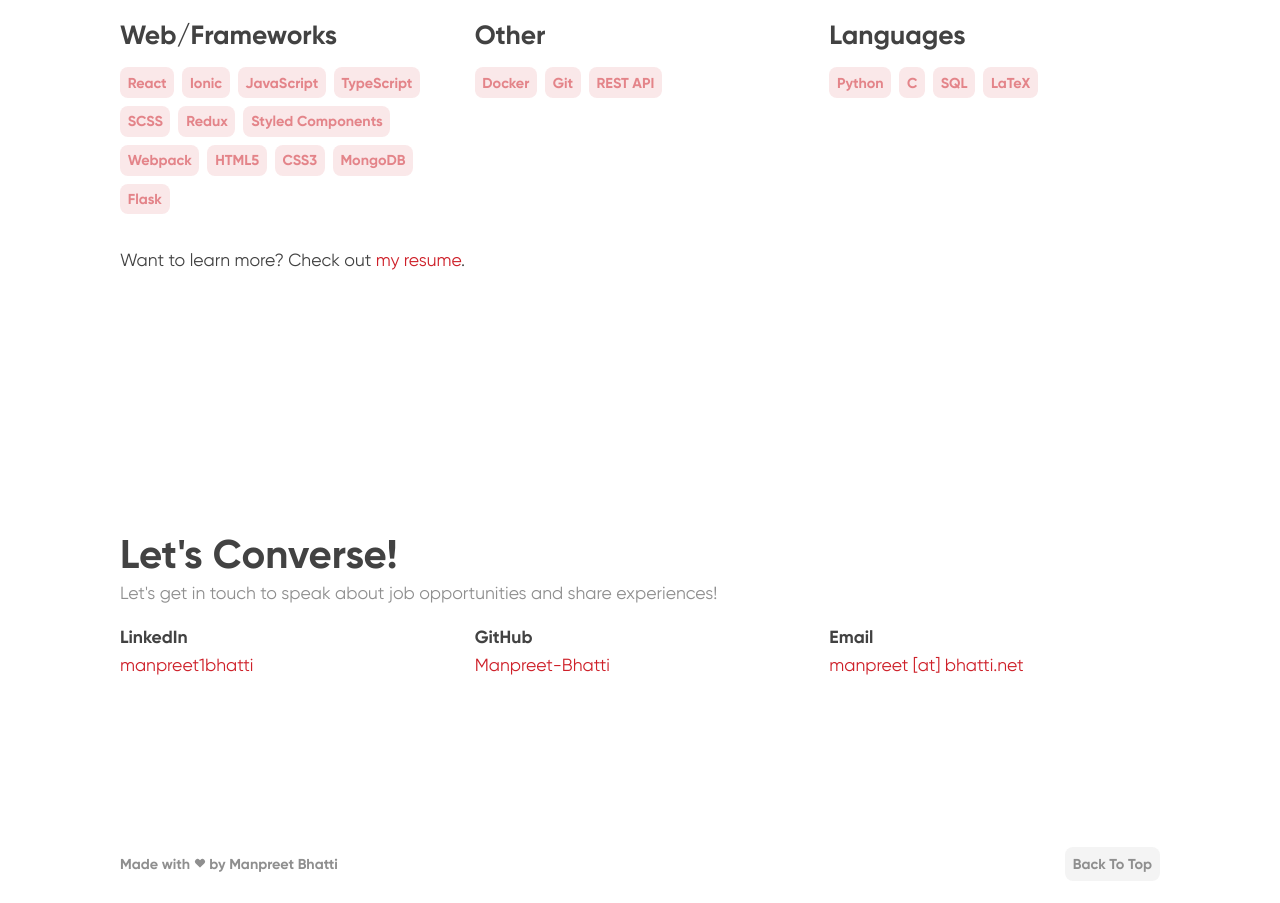
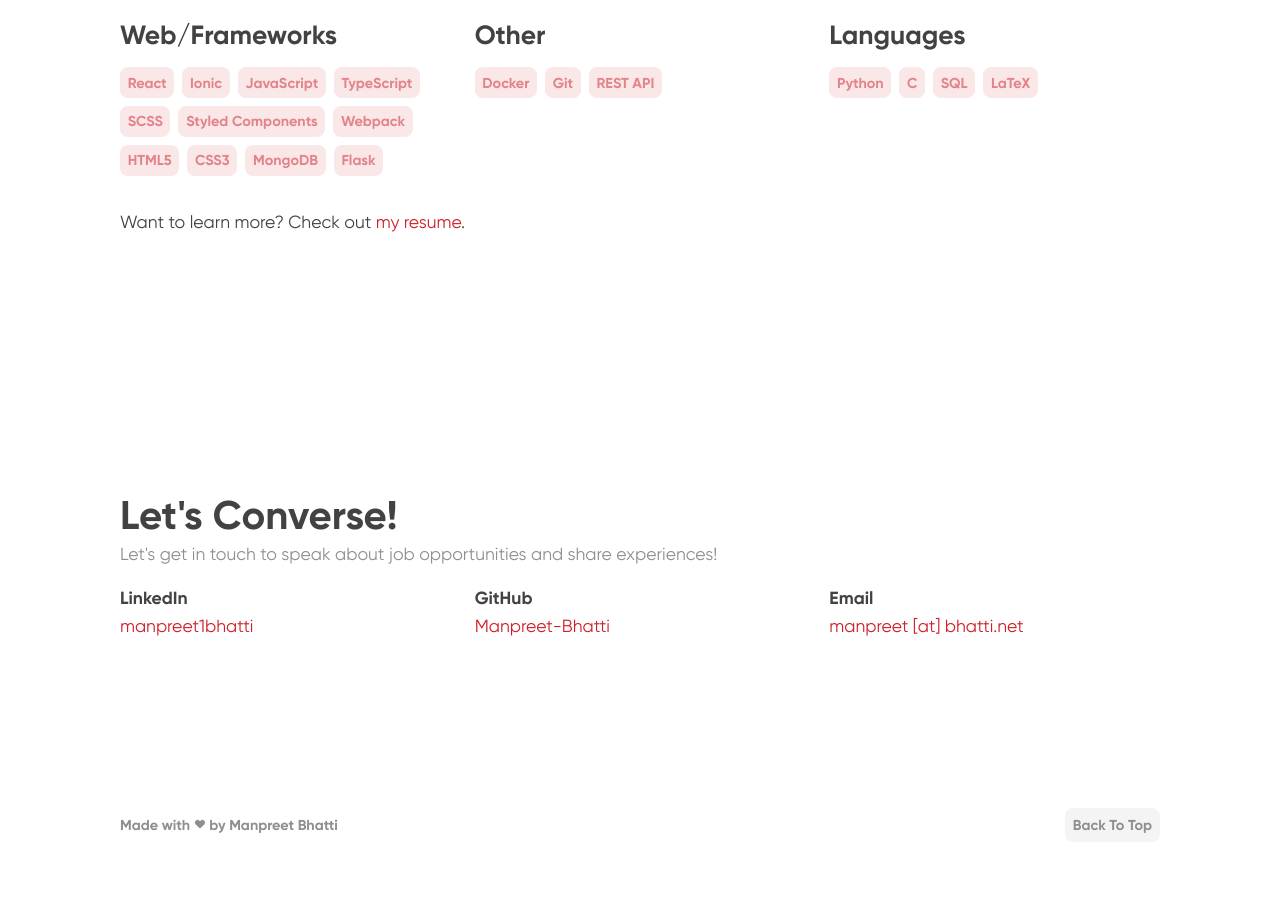
Before and after one commit to Manpreet-Bhatti/my-site, a Gatsby site: page / in a window 1280 px wide. Shown: the part 1179-2082 px from the top of the page. After the commit the page ends 2053 px from the top, so only its background shows below. Built offline with nearby package versions, Linux system fonts and the light colour scheme; Gatsby itself is replaced by a stand-in of ours; a web font is replaced by a local one.

Commit message:
Fixed skills

```diff
--- a/src/sections/Skills/data.js
+++ b/src/sections/Skills/data.js
@@ -9,7 +9,6 @@ export const SkillsData = [
       <>JavaScript</>,
       <>TypeScript</>,
       <>SCSS</>,
-      <>Redux</>,
       <>Styled Components</>,
       <>Webpack</>,
       <>HTML5</>,
```
